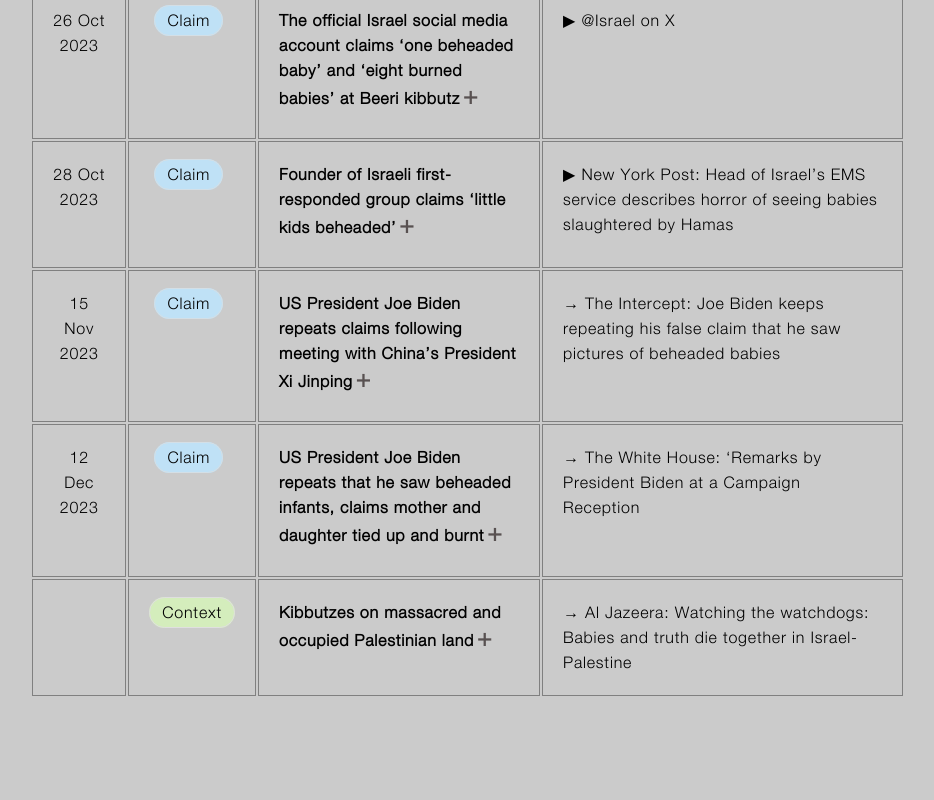
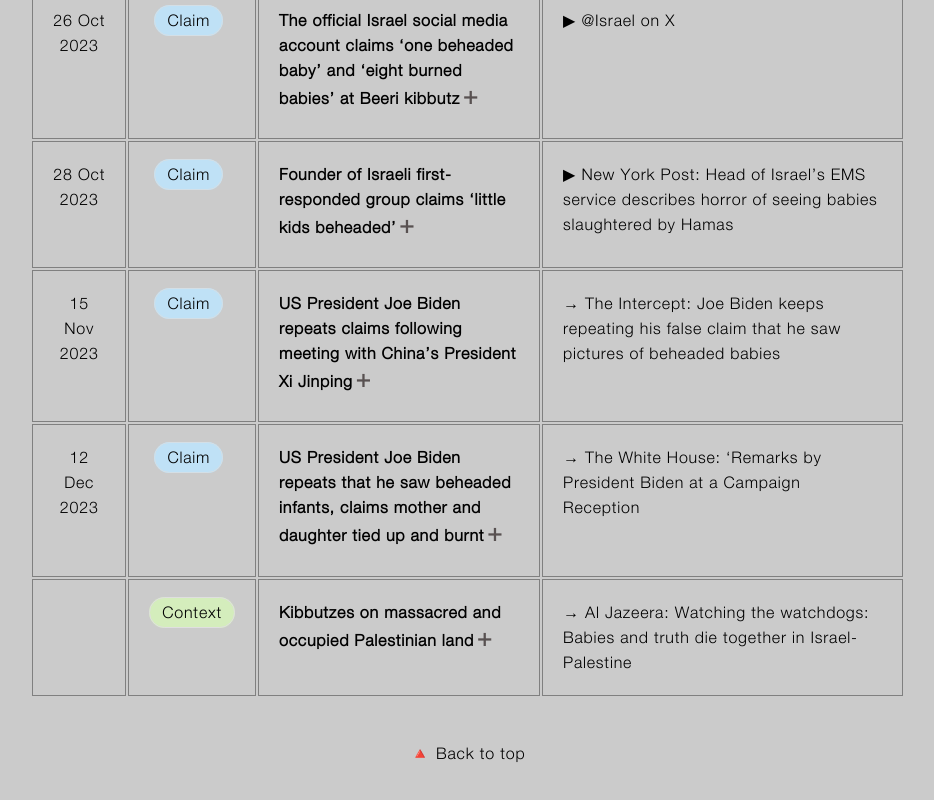
Before and after one commit to tamtzekin/hasbara-tracker, a React (Create React App) app: page /tracker in a window 1280 px wide. Shown: the part 2357-3157 px from the top of the page, without its empty margins (212-1146 px from the left). Built offline with nearby package versions, Linux system fonts and the light colour scheme.

Commit message:
back to top button

```diff
--- a/src/components/ClaimPage.css
+++ b/src/components/ClaimPage.css
@@ -32,6 +32,11 @@ a[target="_blank"]:hover::after {
 
 .arrow a {
     text-decoration: none;
+}
+
+.back-to-top {
+    margin-top: 5%;
+    text-align: center;
 }
 
 body {
--- a/src/components/Tracker.js
+++ b/src/components/Tracker.js
@@ -181,7 +181,7 @@ export default function Tracker() {
             </tbody>
             </table>
             )}
-
+        <div class="back-to-top"><a href="#top">🔺 Back to top</a></div>
         </div>
 
         </div>
```
